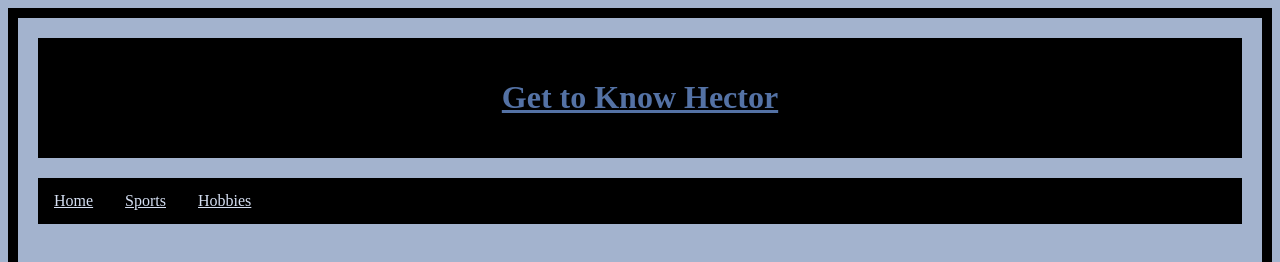
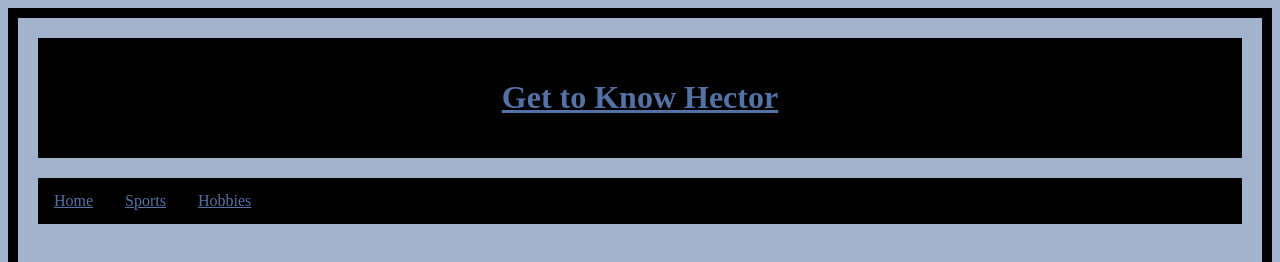
Before and after one commit to hectorvarela2002/Second_Website_CSS, a plain HTML site: page index.html in a window 1280 px wide. Shown: the top 262 px of the page. Drawn offline with Linux system fonts and the light colour scheme.

Commit message:
Update Style.css

```diff
--- a/Style.css
+++ b/Style.css
@@ -32,7 +32,7 @@ div
 .topnav a {
 	float: left;
 	display:block;
-	color:#d5dff2;
+	color:#5472a5;
 	text-align: center;
 	padding: 14px 16px;
 	test-decoration:none;
```
